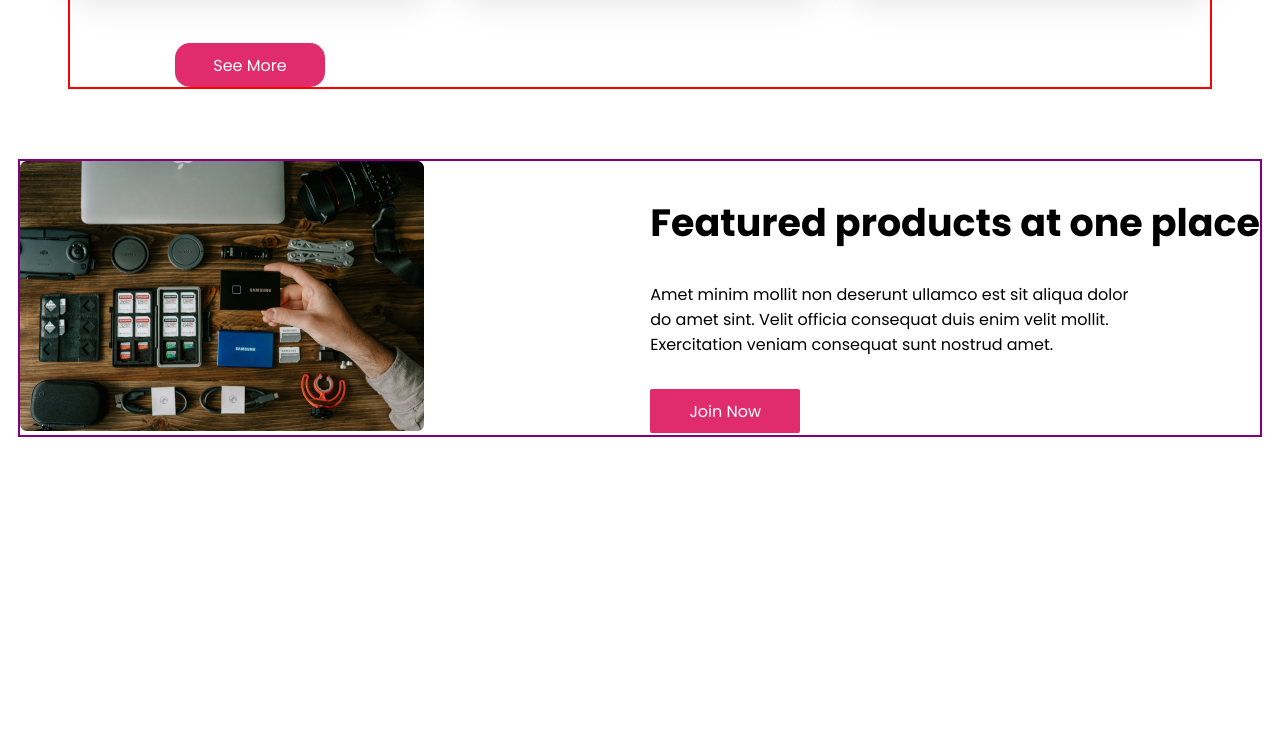
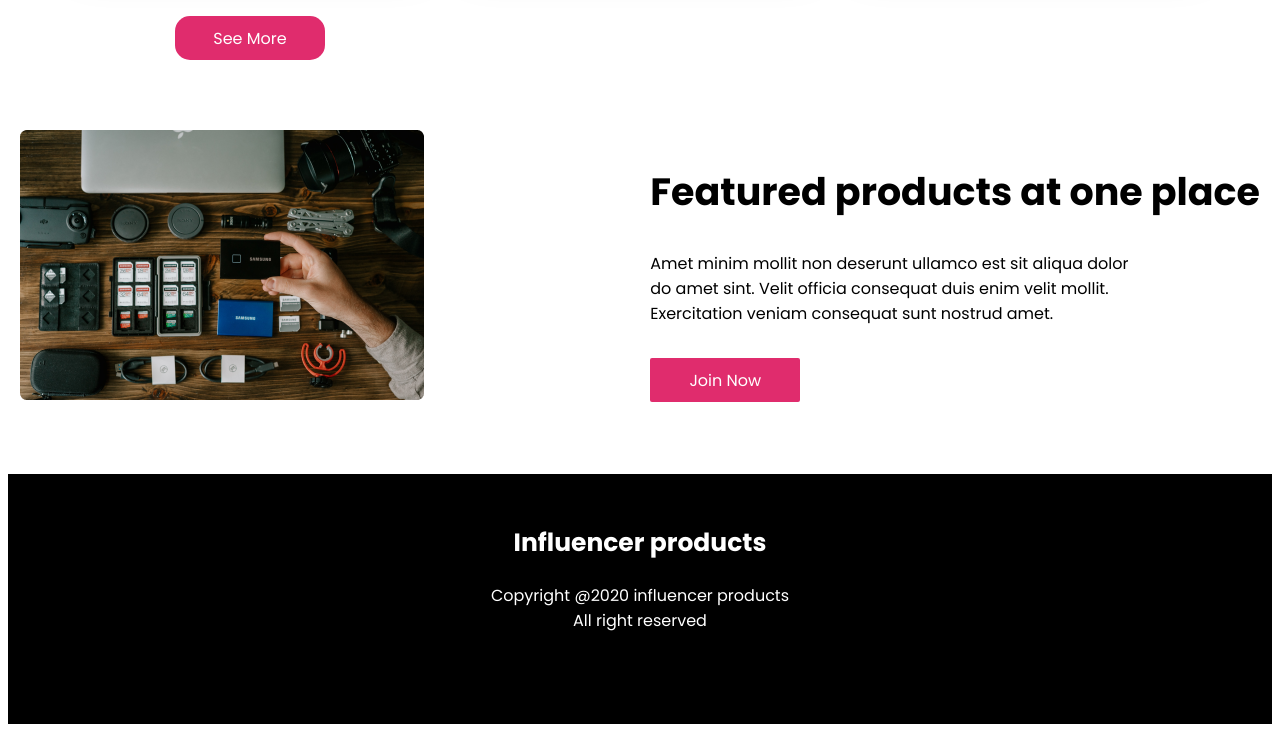
Before and after one commit to arafat-adflixconsulting/practice-influencer-gear, a plain HTML site: page index.html in a window 1280 px wide. Shown: the part 2303-3047 px from the top of the page. Before the commit the page ends 2810 px from the top, so only its background shows below. Drawn offline with Linux system fonts and the light colour scheme.

Commit message:
fotter section added

```diff
--- a/index.html
+++ b/index.html
@@ -141,5 +141,12 @@
     </main>
 
 </body>
+<footer>
+    <div class="footer-content">
+        <h2>Influencer products</h2>
+        <p>Copyright @2020 influencer products <br>
+        All right reserved</p>
+    </div>
+</footer>
 
 </html>
--- a/styles/styles.css
+++ b/styles/styles.css
@@ -130,7 +130,6 @@ nav a {
 .products-section {
     max-width: 1140px;
     margin: 20px auto;
-    border: 2px solid red;
 }
 
 
@@ -184,7 +183,6 @@ nav a {
     align-items: center;
     max-width: 1240px;
     margin: 70px auto;
-    border: 2px solid purple;
     gap: 96px;
  }
 
@@ -213,3 +211,27 @@ nav a {
     border: none;
     margin-top: 16px;
  }
+
+ footer{
+    margin: 20px auto;
+    color: white;
+    background: black;
+    height: 250px;
+    text-align: center;
+ }
+
+ footer h2{
+    font-family: Poppins;
+    font-size: 25px;
+    font-family: 700;
+ }
+
+ footer p{
+    font-family: Poppins;
+    font-size: 16px;
+    font-family: 400;
+ }
+
+ footer .footer-content{
+    padding: 30px;
+ }
```
